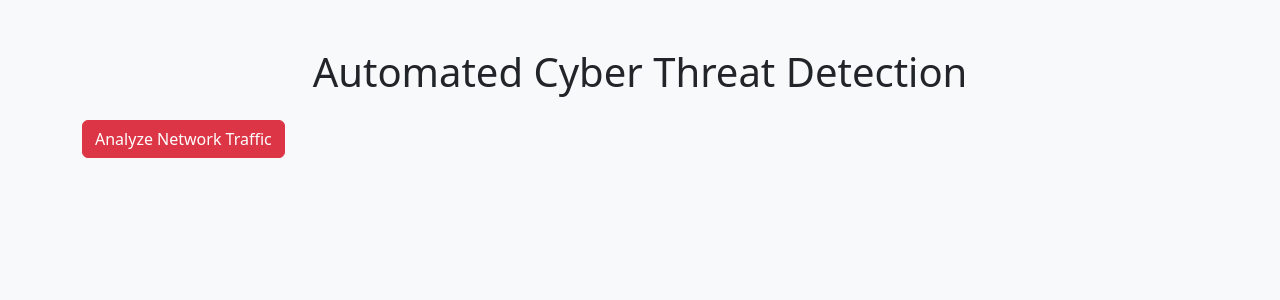
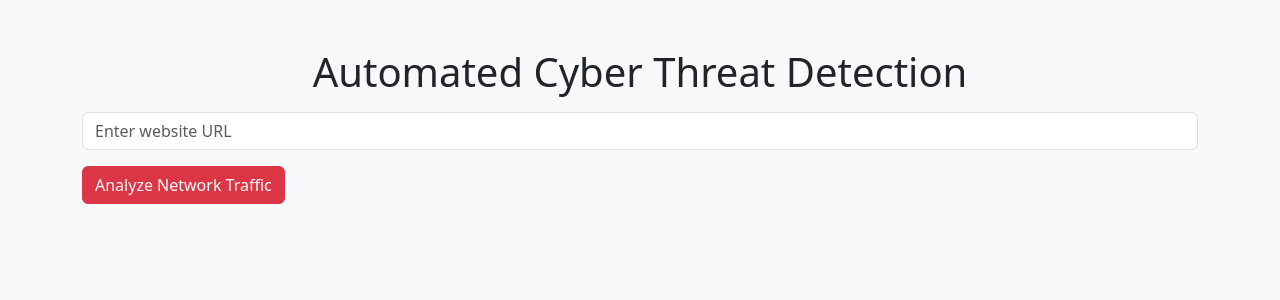
Before and after one commit to Aran-S/Actds, a Flask app: page / in a window 1280 px wide. Shown: the top 300 px of the page. Run offline with Flask 3, Linux system fonts and the light colour scheme; parts of the project's set-up code (start-up, migrations or seed data) failed here and were passed over.

Commit message:
Add website content analysis feature and enhance UI for threat detection

```diff
--- a/app.py
+++ b/app.py
@@ -1,7 +1,13 @@
 import pandas as pd
 import joblib
 import scapy.all as scapy
-from flask import Flask, render_template, jsonify
+from flask import Flask, render_template, jsonify, request
+import requests  # Added to fetch website content
+from bs4 import BeautifulSoup  # Import BeautifulSoup for HTML parsing
+import logging  # Import logging module
+
+# Configure logging
+logging.basicConfig(level=logging.DEBUG, format="%(asctime)s - %(levelname)s - %(message)s")
 
 app = Flask(__name__)
 
@@ -36,11 +42,61 @@ def analyze_packet(packet):
     prediction = model.predict([features])  # Predict threat
     return "Malicious" if prediction == 1 else "Safe"
 
-@app.route("/analyze", methods=["GET"])
+def analyze_website_content(content):
+    """Analyze the content of a website for potential threats."""
+    try:
+        soup = BeautifulSoup(content, "html.parser")
+        title = soup.title.string if soup.title else "No Title"
+
+        # Define keywords or patterns that might indicate specific threats
+        threat_keywords = {
+            "malware": "Malware-related content detected",
+            "phishing": "Phishing attempt detected",
+            "attack": "Potential attack-related content detected",
+            "unauthorized": "Unauthorized access-related content detected",
+            "exploit": "Exploit-related content detected",
+        }
+
+        # Check for the presence of threat keywords in the content
+        threats_found = [
+            {"keyword": keyword, "description": description}
+            for keyword, description in threat_keywords.items()
+            if keyword in content.lower()
+        ]
+
+        if threats_found:
+            threat_details = "; ".join(
+                [f"{threat['description']} (keyword: {threat['keyword']})" for threat in threats_found]
+            )
+            return f"Threats detected: {threat_details}. Title: {title}"
+        else:
+            return f"No threats detected. Title: {title}"
+    except Exception as e:
+        logging.error("Error analyzing website content", exc_info=True)
+        return f"Error analyzing content: {str(e)}"
+
+@app.route("/analyze", methods=["POST"])
 def analyze():
-    packets = scapy.sniff(count=10)  # Capture 10 packets
-    results = [analyze_packet(packet) for packet in packets]
-    return jsonify({"analysis": results})
+    data = request.json
+    url = data.get("url")
+    if not url:
+        return jsonify({"error": "No URL provided"}), 400
+
+    try:
+        response = requests.get(url, timeout=10)  # Add timeout to prevent hanging
+        response.raise_for_status()
+        content = response.text
+        result = analyze_website_content(content)
+        return jsonify({"url": url, "analysis": [result]})  # Ensure analysis is an array
+    except requests.exceptions.Timeout:
+        logging.error("Request to the URL timed out")
+        return jsonify({"error": "Request timed out"}), 504
+    except requests.RequestException as e:
+        logging.error("Error fetching the URL", exc_info=True)
+        return jsonify({"error": f"Error fetching the URL: {str(e)}"}), 500
+    except Exception as e:
+        logging.error("Unexpected error occurred", exc_info=True)
+        return jsonify({"error": "Internal server error"}), 500
 
 @app.route("/")
 def home():
--- /dev/null
+++ b/static/css/style.css
@@ -0,0 +1,4 @@
+/* Add any custom styles here */
+body {
+  font-family: Arial, sans-serif;
+}
--- a/templates/index.html
+++ b/templates/index.html
@@ -1,30 +1,70 @@
 <!DOCTYPE html>
 <html lang="en">
   <head>
-    <meta charset="UTF-8">
-    <meta name="viewport" content="width=device-width, initial-scale=1">
+    <meta charset="UTF-8" />
+    <meta name="viewport" content="width=device-width, initial-scale=1" />
     <title>Cyber Threat Detection</title>
-    <link rel="stylesheet" href="https://cdn.jsdelivr.net/npm/bootstrap@5.3.0/dist/css/bootstrap.min.css">
+    <link
+      rel="stylesheet"
+      href="https://cdn.jsdelivr.net/npm/bootstrap@5.3.0/dist/css/bootstrap.min.css"
+    />
   </head>
   <body class="bg-light">
     <div class="container mt-5">
       <h1 class="text-center">Automated Cyber Threat Detection</h1>
-        <button id="analyzeBtn" class="btn btn-danger mt-3">Analyze Network Traffic</button>
+      <input
+        type="text"
+        id="urlInput"
+        class="form-control mt-3"
+        placeholder="Enter website URL"
+      />
+      <button id="analyzeBtn" class="btn btn-danger mt-3">
+        Analyze Network Traffic
+      </button>
       <ul id="results" class="mt-4 list-group"></ul>
     </div>
 
     <script>
-        document.getElementById("analyzeBtn").addEventListener("click", async () => {
-            const response = await fetch("/analyze");
+      document
+        .getElementById("analyzeBtn")
+        .addEventListener("click", async () => {
+          const urlInput = document.getElementById("urlInput").value;
+          const resultList = document.getElementById("results");
+          resultList.innerHTML = ""; // Clear previous results
+
+          try {
+            const response = await fetch("{{ url_for('analyze') }}", {
+              method: "POST",
+              headers: {
+                "Content-Type": "application/json",
+              },
+              body: JSON.stringify({ url: urlInput }),
+            });
+
+            if (!response.ok) {
+              throw new Error(`Error: ${response.statusText}`);
+            }
+
             const data = await response.json();
-            const resultList = document.getElementById("results");
-            resultList.innerHTML = "";
+            if (data.error) {
+              const errorItem = document.createElement("li");
+              errorItem.className = "list-group-item text-danger";
+              errorItem.textContent = `Error: ${data.error}`;
+              resultList.appendChild(errorItem);
+            } else {
               data.analysis.forEach((item, index) => {
                 const listItem = document.createElement("li");
                 listItem.className = "list-group-item";
-                listItem.textContent = `Packet ${index + 1}: ${item}`;
+                listItem.textContent = `Result ${index + 1}: ${item}`;
                 resultList.appendChild(listItem);
               });
+            }
+          } catch (error) {
+            const errorItem = document.createElement("li");
+            errorItem.className = "list-group-item text-danger";
+            errorItem.textContent = `Error: ${error.message}`;
+            resultList.appendChild(errorItem);
+          }
         });
     </script>
   </body>
```
Lines whose indentation alone changed are shown as unchanged.
